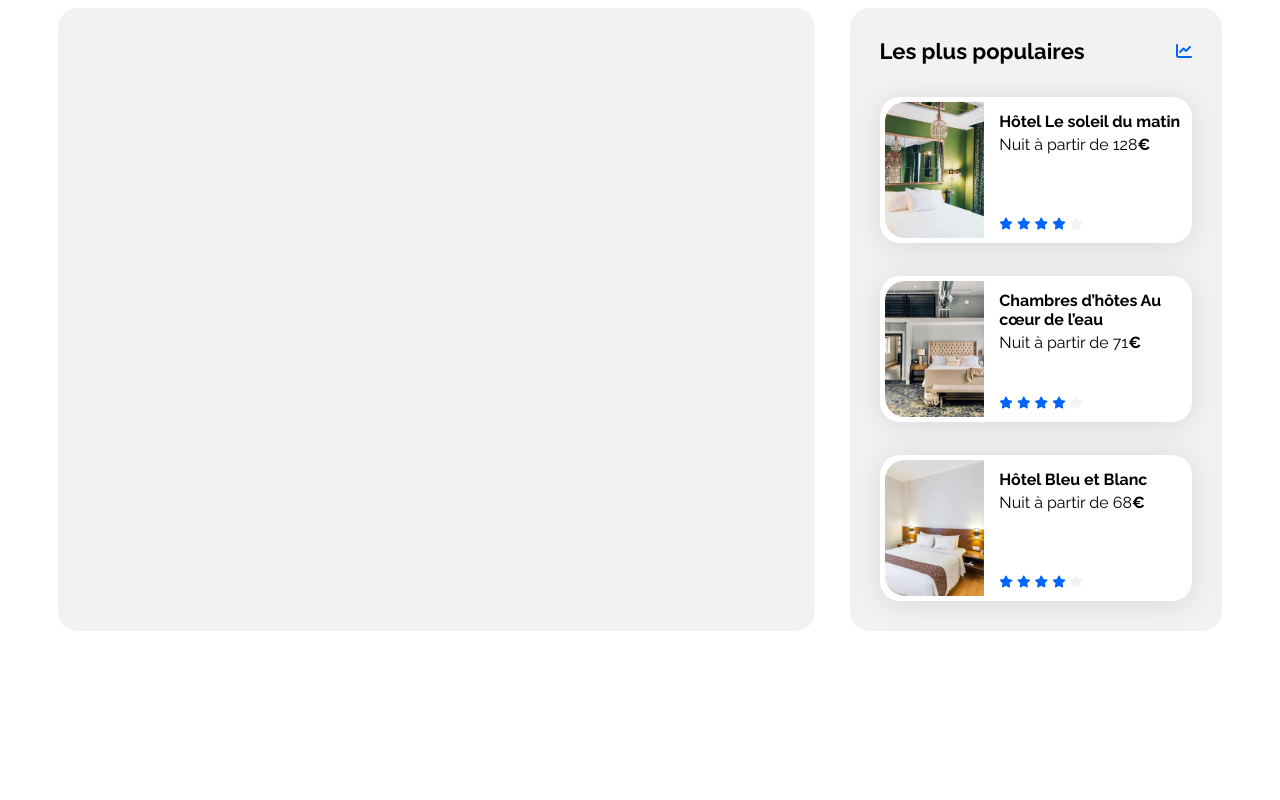
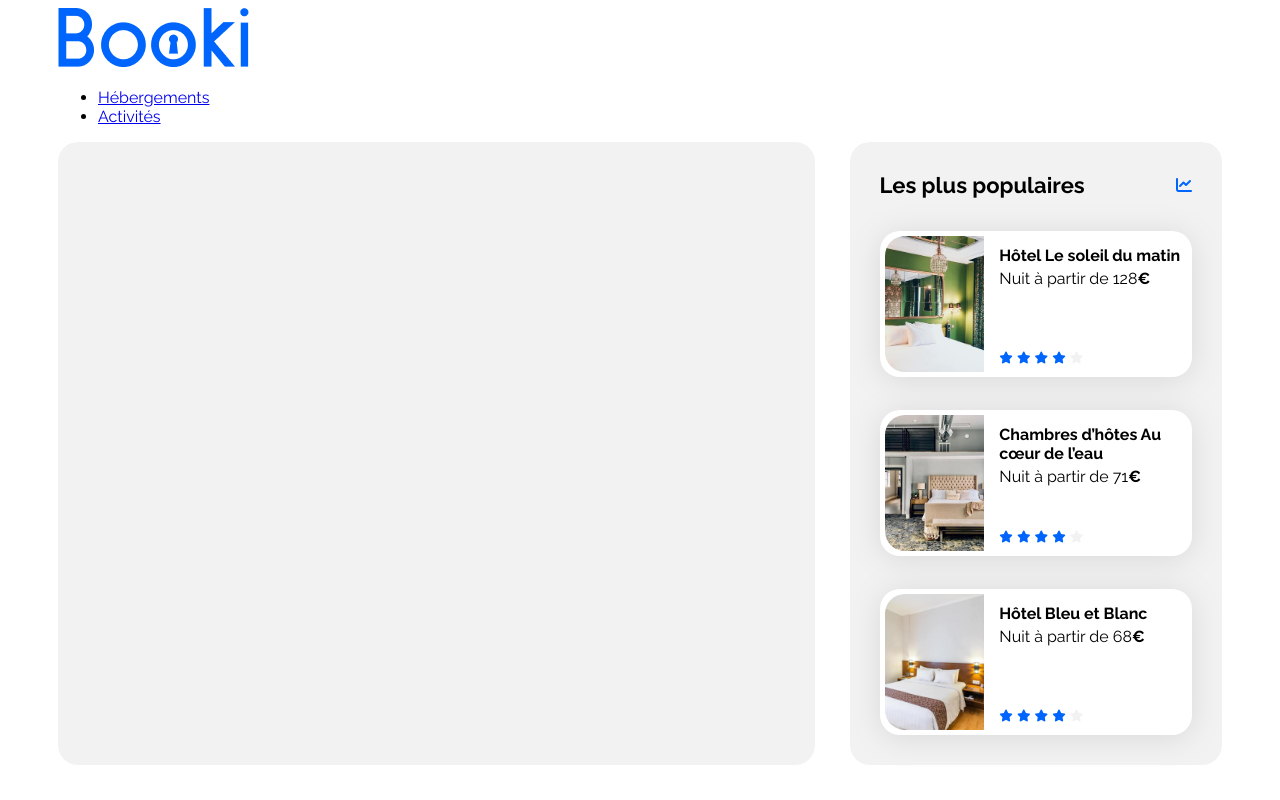
Before and after one commit to exploralgok/booki-starter-code-master, a plain HTML site: page index.html in a window 1280 px wide. Drawn offline with Linux system fonts and the light colour scheme.

Commit message:
header et première structure globale main html

```diff
--- a/index.html
+++ b/index.html
@@ -15,10 +15,37 @@
 </head>
 
 <body>
+
     <div class="main-container">
-        <header></header>
+        <header>
+
+            <!-- LOGO -->
+
+            <img src="/images/logo/Booki.png" alt="logo booki">
+
+            <!-- MENU -->
+            <nav>
+
+                <ul>
+                    <li>
+                        <a href="#hebergements">Hébergements</a>
+                    </li>
+                    <li> <a href="#activites">Activités</a>
+                    </li>
+                </ul>
+            </nav>
+        </header>
+
+
         <main>
-            <div class="hebergements-and-populaires">
+
+            <!-- INFORMATIONS -->
+            <section>
+
+            </section>
+
+            <!-- HEBERGEMENTS -->
+            <div id="hebergements" class="hebergements-and-populaires">
                 <section class="hebergements">
 
                 </section>
@@ -29,7 +56,8 @@
                     </div>
                     <div class="populaires-cards">
                         <article class="card">
-                            <img src="./images/hebergements/emile-guillemot.jpg" alt="Image de la chambre d'hôtel montrant un lit">
+                            <img src="./images/hebergements/emile-guillemot.jpg"
+                                alt="Image de la chambre d'hôtel montrant un lit">
                             <div class="card-content">
                                 <div class="card-txt">
                                     <h3 class="card-title">Hôtel Le soleil du matin</h3>
@@ -46,7 +74,8 @@
                             </div>
                         </article>
                         <article class="card">
-                            <img src="./images/hebergements/aw-creative.jpg" alt="Image de la chambre d'hôtel montrant un lit">
+                            <img src="./images/hebergements/aw-creative.jpg"
+                                alt="Image de la chambre d'hôtel montrant un lit">
                             <div class="card-content">
                                 <div class="card-txt">
                                     <h3 class="card-title">Chambres d’hôtes Au cœur de l’eau</h3>
@@ -63,7 +92,8 @@
                             </div>
                         </article>
                         <article class="card">
-                            <img src="./images/hebergements/febrian-zakaria2.jpg" alt="Image de la chambre d'hôtel montrant un lit">
+                            <img src="./images/hebergements/febrian-zakaria2.jpg"
+                                alt="Image de la chambre d'hôtel montrant un lit">
                             <div class="card-content">
                                 <div class="card-txt">
                                     <h3 class="card-title">Hôtel Bleu et Blanc</h3>
@@ -82,9 +112,22 @@
                     </div>
                 </section>
             </div>
+
+            <!-- ACTIVITES -->
+            <section>
+
+            </section>
         </main>
-        <footer></footer>
+
+        <footer>
+
+
+        </footer>
+
     </div>
+
+
+
 </body>
 
 </html>
```
